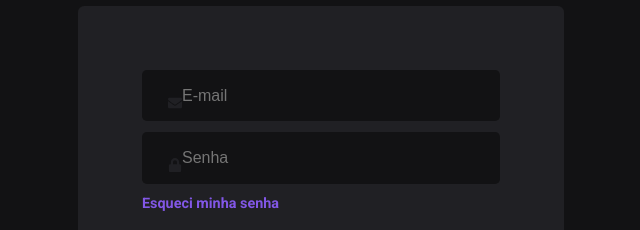
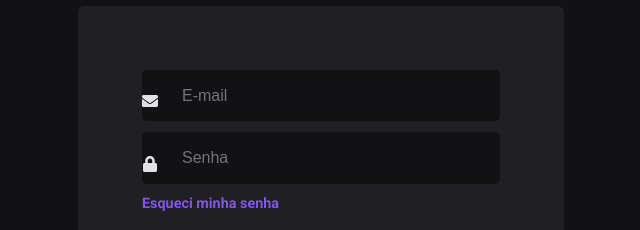
Before and after one commit to Jonatas-JS/Login-Rocketseat-Clone, a plain HTML site: page index.html in a window 1280 px wide. Shown: the part 277-507 px from the top of the page, 319-959 px from the left. Drawn offline with Linux system fonts and the light colour scheme.

Commit message:
ajusts-icons

```diff
--- a/style.css
+++ b/style.css
@@ -44,7 +44,13 @@ form {
   color: rgb(225, 225, 230);
   font-size: .9rem;
 }
+.customInput {
+  display: flex;
+  align-items: center;
+}
+
 form input {
+  /* position: relative; */
   background-color: rgb(18, 18, 20);
   border-color: rgb(18, 18, 20);
   border-style: none;
@@ -53,7 +59,7 @@ form input {
   width: 100%;
   height: 3.2rem;
   border-radius: .3rem;
-  padding: 0 .5rem 0 2.5rem;
+  padding: .2rem 2.5rem;
   margin-bottom: .7rem;
 
   font-size: 1rem;
@@ -61,11 +67,10 @@ form input {
 }
 form .customInput svg {
   position: absolute;
-  margin-top: 2%;
-  margin-left: 2%;
-  color: rgb(32, 32, 36);
-  font-size: 14px;
+  /* color: rgb(32, 32, 36); */
+  font-size: 1rem;
 }
+
 button {
   width: 100%;
   height: 3.2rem;
```
